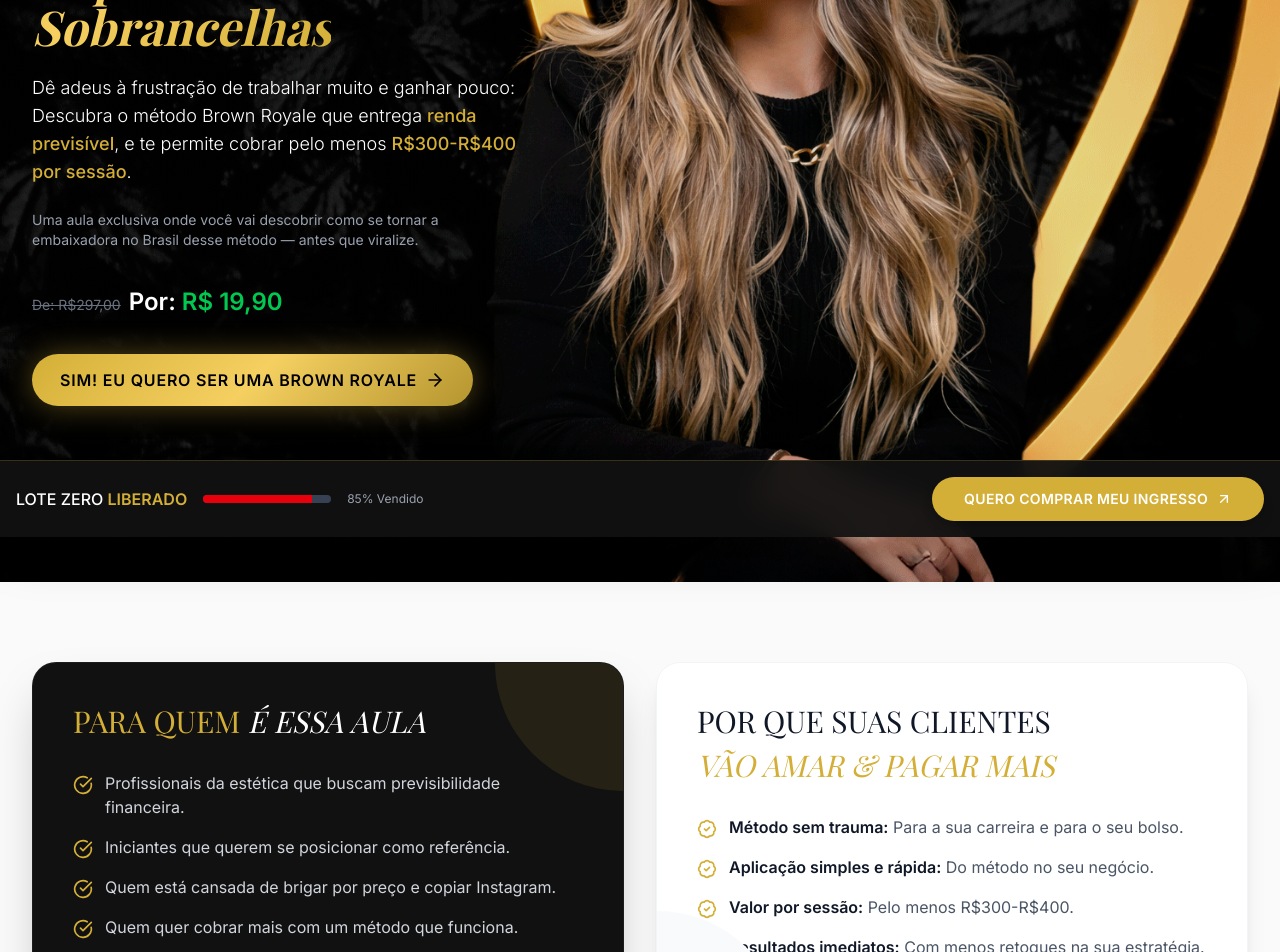
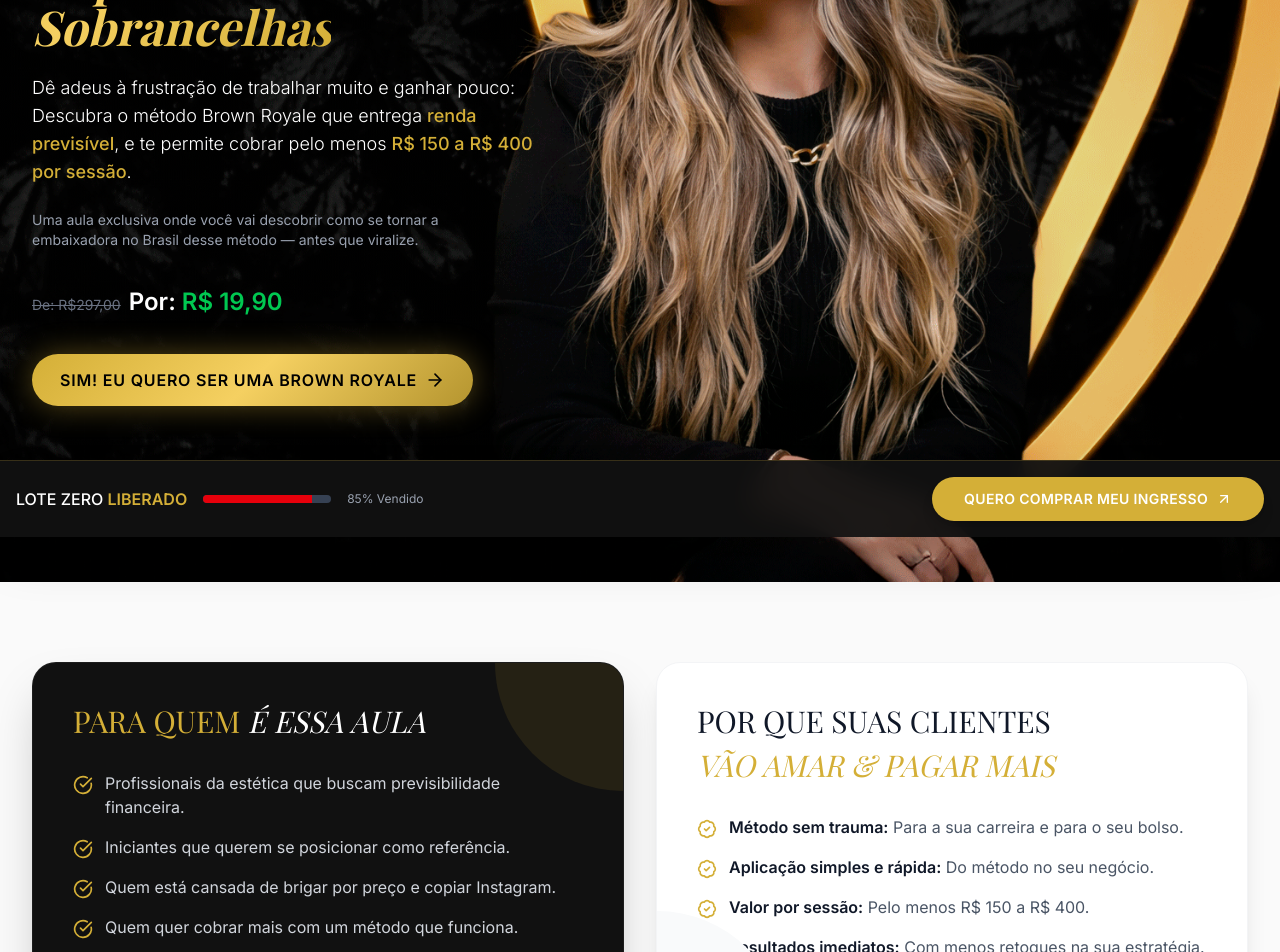
Before and after one commit to felipeoliveiraa1/lp-kelly-mendes, a Next.js app: page / in a window 1280 px wide. Shown: the part 340-1292 px from the top of the page. Built offline with nearby package versions, Linux system fonts and the light colour scheme.

Commit message:
ajuste copy

```diff
--- a/src/app/page.tsx
+++ b/src/app/page.tsx
@@ -16,7 +16,7 @@
           o método Brown Royale que entrega{" "}
           <span className="text-primary font-medium">renda previsível</span>, e te permite
           cobrar pelo menos{" "}
-          <span className="text-primary font-medium">R$300-R$400 por sessão</span>.
+          <span className="text-primary font-medium">R$ 150 a R$ 400 por sessão</span>.
         </>
       }
       heroSubtext="Uma aula exclusiva onde você vai descobrir como se tornar a embaixadora no Brasil desse método — antes que viralize."
--- a/src/components/landing-page-content.tsx
+++ b/src/components/landing-page-content.tsx
@@ -171,7 +171,7 @@
                     <strong className="text-gray-900 dark:text-white">
                       Valor por sessão:
                     </strong>{" "}
-                    Pelo menos R$300-R$400.
+                    Pelo menos R$ 150 a R$ 400.
                   </span>
                 </li>
                 <li className="flex items-start gap-3">
@@ -267,7 +267,7 @@
                   <Check className="text-primary size-5 shrink-0 mt-0.5" />
                   <span>
                     Como cobrar pelo menos{" "}
-                    <span className="text-primary font-medium">R$300-R$400 por sessão</span>{" "}
+                    <span className="text-primary font-medium">R$ 150 a R$ 400 por sessão</span>{" "}
                     com o Brown Royale.
                   </span>
                 </li>
@@ -486,7 +486,7 @@
                 </span>
               </summary>
               <div className="text-gray-600 dark:text-gray-400 p-6 pt-0 leading-relaxed border-t border-gray-100 dark:border-white/5 mt-4">
-                No mínimo R$300-R$400 por sessão. Mesmo quem está começando
+                No mínimo R$ 150 a R$ 400 por sessão. Mesmo quem está começando
                 consegue cobrar bem, porque o resultado é premium e muito valorizado
                 porque suas clientes não vão encontrar em outro lugar. E pode
                 chegar a R$500, R$600 ou até R$1.000 por sessão.
```
